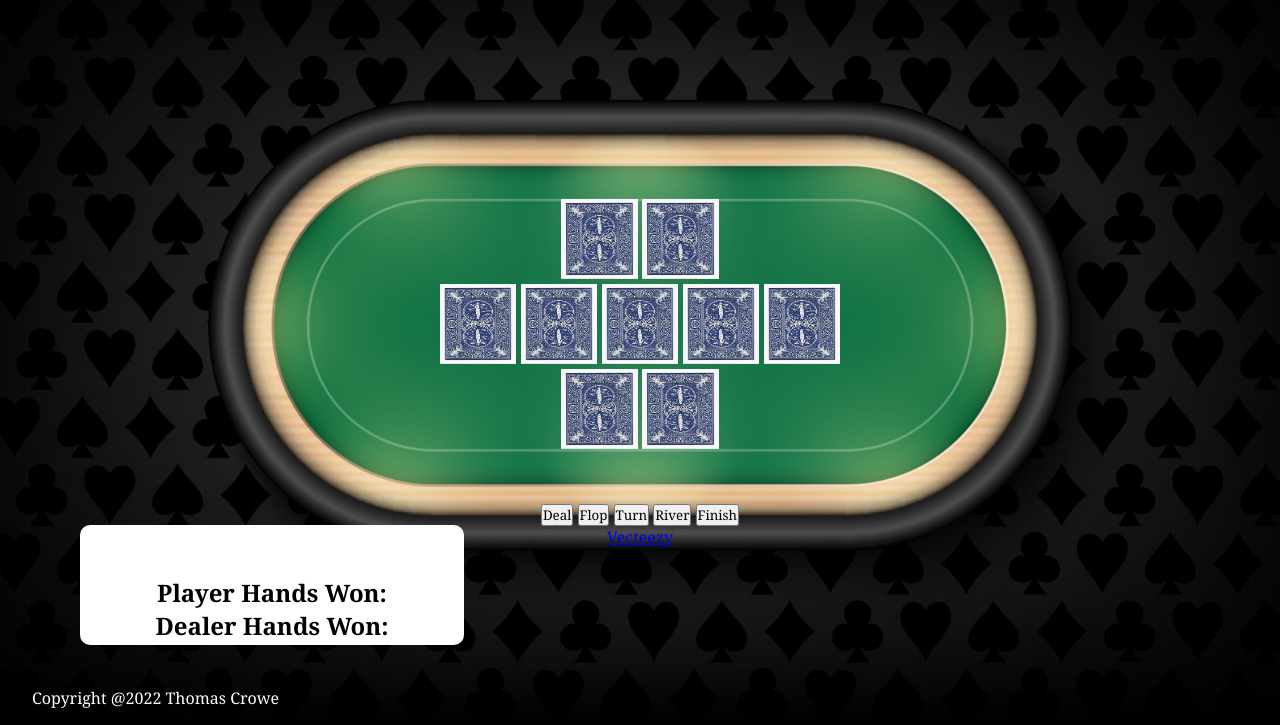
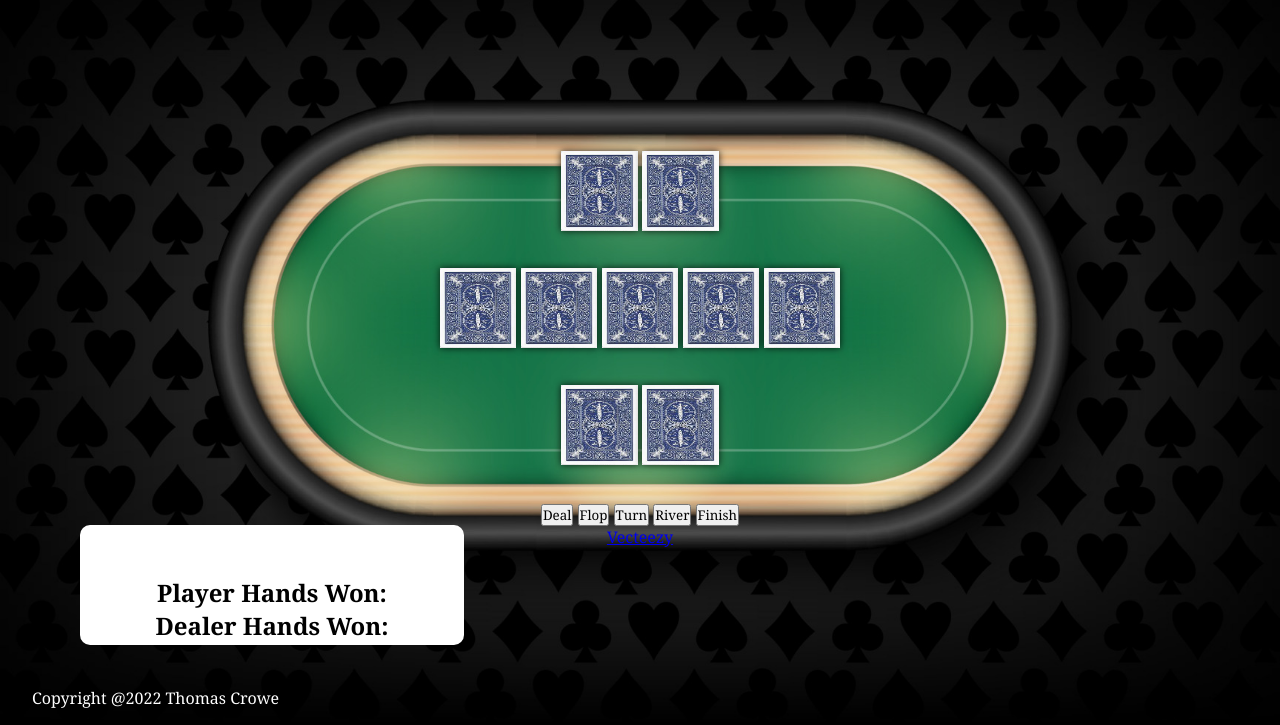
Before and after one commit to wtcrowe4/Project1, a website: page public/index.html in a window 1280 px wide. Shown: the part 75-800 px from the top of the page. Drawn offline with Linux system fonts and the light colour scheme.

Commit message:
working on cards

```diff
--- a/public/styles/scss/_cards.scss
+++ b/public/styles/scss/_cards.scss
@@ -3,4 +3,8 @@
     width: 6vw;
     flex-shrink: 2;
     flex-grow: 1;
+    transition: all 1s ease;
+    transform: rotateY(360);
+
+    box-shadow: 0 0 7px 0 rgba(0, 0, 0, 0.8);
 }
--- a/public/styles/scss/main.scss
+++ b/public/styles/scss/main.scss
@@ -35,6 +35,7 @@
 
 .cardSet {
     transition: ease 2s all;
+    padding-bottom: 2rem;
 }
 
 #scoreboard {
```
Also changed, not shown: public/styles/css/main.css, 1 other file.
